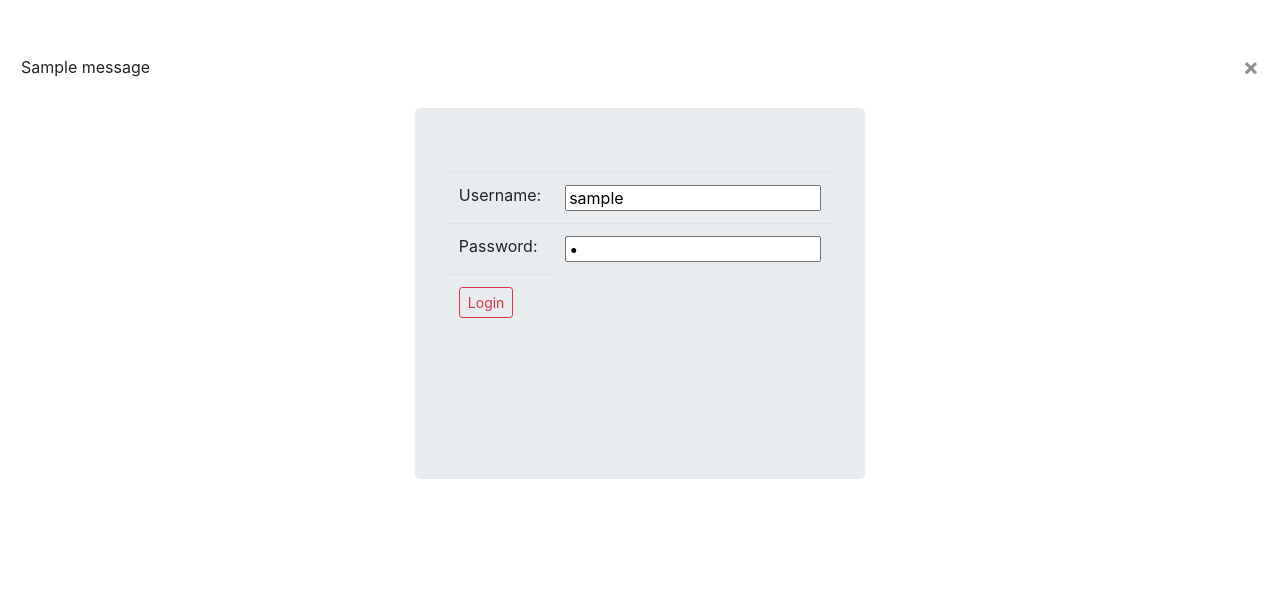
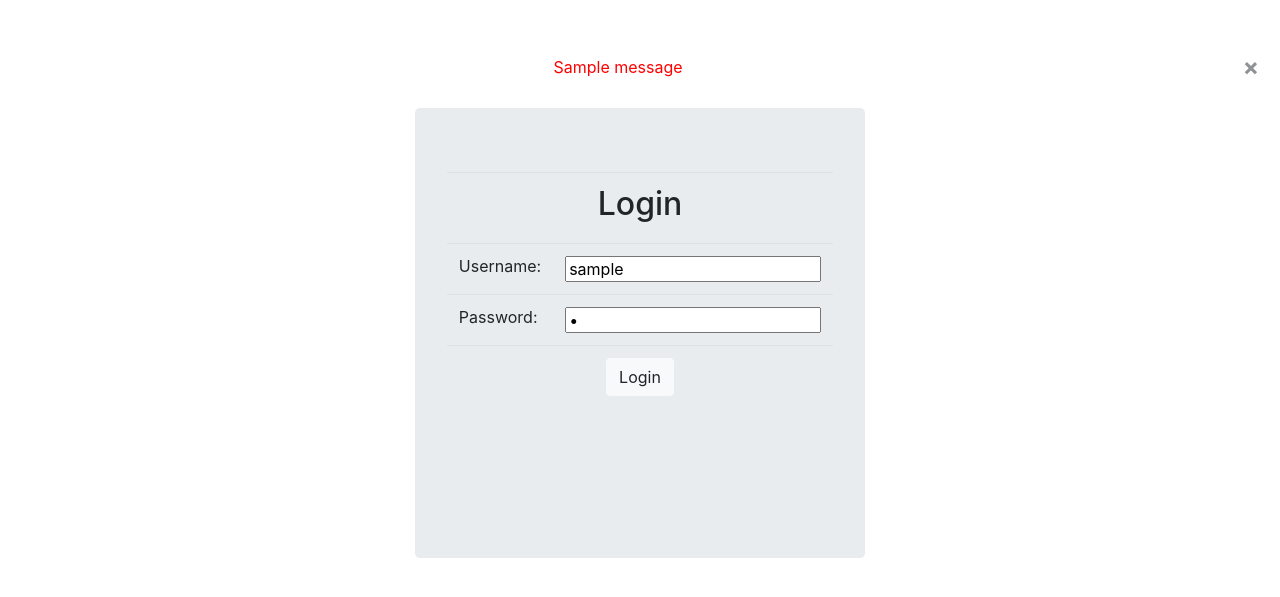
Before and after one commit to DeniSusanto/Django---ASP, a Django app: template ASP/main/templates/main/login.html in a window 1280 px wide. Shown: the part 63-660 px from the top of the page. Run offline with Django 3.2, Linux system fonts and the light colour scheme; the template is opened without the code that fills it: most values are stand-ins (such as "Sample title", 1, 10 or a date in 2020); one stand-in notice (Sample message) is shown; some libraries are stand-ins or nearby versions; some web fonts are replaced.

Commit message:
Update login.html

```diff
--- a/ASP/main/templates/main/login.html
+++ b/ASP/main/templates/main/login.html
@@ -29,16 +29,17 @@
         {% for message in messages %}
             <div class="alert alert-dismissible">
                 <a class="close" href="/main/login" data-dismiss="alert" aria-label="Close">×</a>
-                    {{ message }}
+                <center><font color="red">{{ message }}</font></center>
             </div>
         {% endfor %}
         <div class="container d-flex justify-content-center">
             <div class="jumbotron my-auto">
             <form class="form-inline" action='{%url "loginSession"%}' method='POST'>{% csrf_token %}
                 <table class="table" style="margin-bottom:calc(3.4vw + 3.2vh)">
+                <tr><td colspan='2'><center><h2>Login</h2></center></td></tr>
                 <tr><td>Username:</td><td><input type="text" name="username" value="{{username}}"></td></tr>
                 <tr><td>Password:</td><td><input type="password" name="password" value="{{password}}"></td></tr>
-                <tr><td class="align-right"><input class="btn btn-outline-danger btn-sm" type="submit" value="Login"></td></tr>
+                <tr><td colspan='2'><center><input class="btn btn-light" type="submit" value="Login"></center></td></tr>
                 </table>
             </form>
             </div>
```
